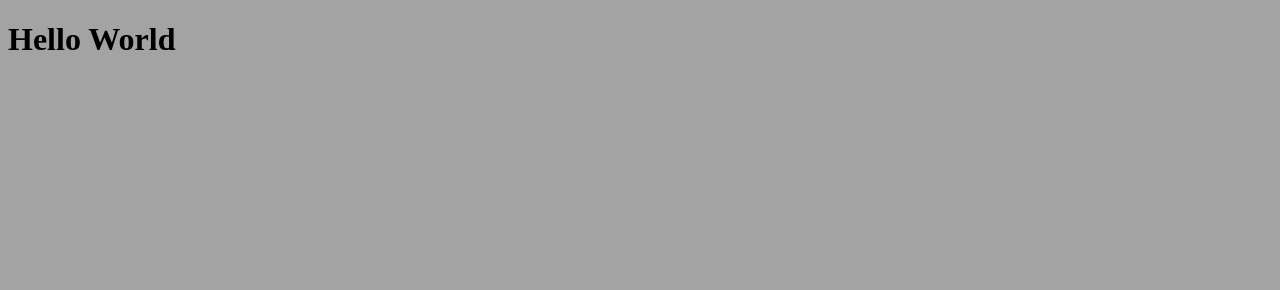
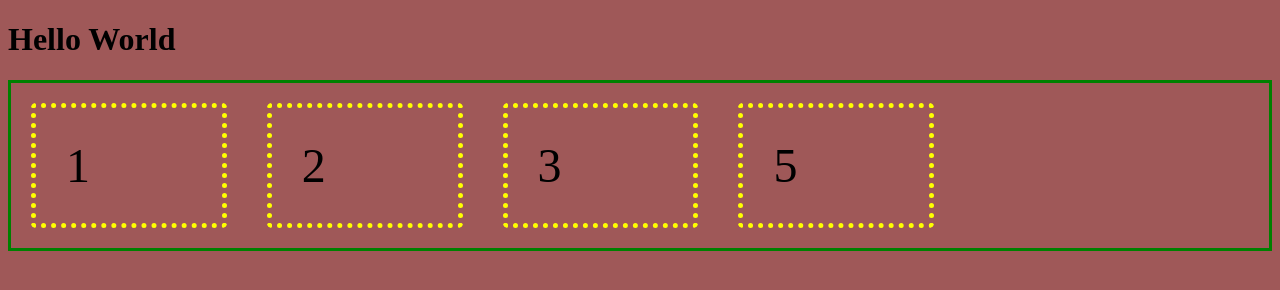
Before and after one commit to ChazSam/CSS1, a website built with Vite: page CSS1/index.html in a window 1280 px wide. Built offline with nearby package versions, Linux system fonts and the light colour scheme.

Commit message:
css flexbox

```diff
--- a/CSS1/index.html
+++ b/CSS1/index.html
@@ -11,4 +11,10 @@
   <div id="app"></div>
   <script type="module" src="/src/main.js"></script>
 </body>
+<div class="container">
+  <p>1</p>
+  <p>2</p>
+  <p>3</p>
+  <p>5</p>
+</div>
 </html>
--- a/CSS1/src/main.js
+++ b/CSS1/src/main.js
@@ -1,2 +1,2 @@
 import './style.css';
-console.log("JavaScript is working!");
+// console.log("JavaScript is working!");
--- a/CSS1/src/style.css
+++ b/CSS1/src/style.css
@@ -1,3 +1,23 @@
 body {
-  background-color: #a3a3a3;
+  background-color: #9f5858;
 }
+
+.container {
+  display: flex;
+  border: solid green ;
+  flex-direction: row;
+  flex-wrap: wrap-reverse;
+}
+
+p {
+
+  border: 5px solid yellow;
+  border-radius: 5px;
+  border-style: dotted;
+  width: 10%;
+  height: 10%;
+  margin: 20px;
+  padding: 30px;
+  font-size: 3em;
+
+}
```
